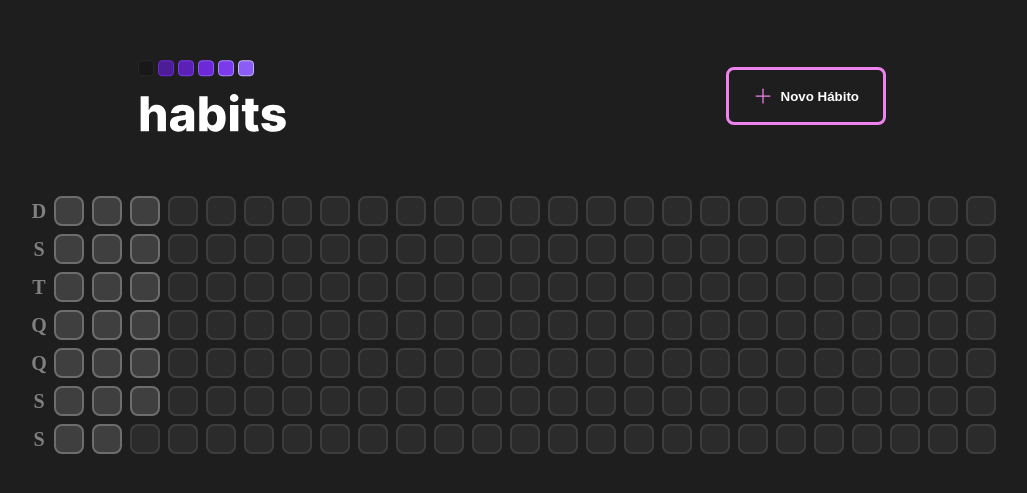
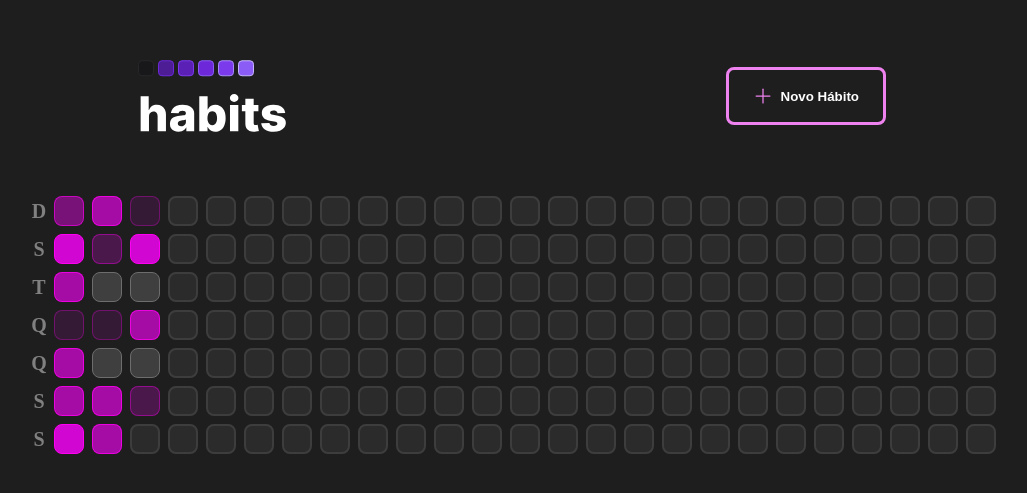
Before and after one commit to beliciobcardoso/nlw-habits, a React app in the folder web/: page / in a window 1280 px wide. Shown: the part 143-636 px from the top of the page, without its empty margins (128-1155 px from the left). Built offline with nearby package versions, Linux system fonts and the light colour scheme; the HTML template or start-up script is replaced by a standard one.

Commit message:
customized the progress in the Habit square

```diff
--- a/web/package.json
+++ b/web/package.json
@@ -11,6 +11,7 @@
   "dependencies": {
     "@radix-ui/react-dialog": "^1.0.2",
     "@radix-ui/react-popover": "^1.0.3",
+    "clsx": "^1.2.1",
     "dayjs": "^1.11.7",
     "phosphor-react": "^1.4.1",
     "react": "^18.2.0",
--- a/web/src/components/HabitDay.tsx
+++ b/web/src/components/HabitDay.tsx
@@ -1,16 +1,39 @@
 import * as Popover from '@radix-ui/react-popover';
 import { ProgressBar } from './ProgressBar';
+import clsx from 'clsx';
 
-export function HabitDay() {
+interface HabitDayProps {
+  amount: number;
+  comoleted: number;
+}
+
+export function HabitDay(props: HabitDayProps) {
+  const DaysSquares00 = 'DaysSquares00';
+  const DaysSquares20 = 'DaysSquares20';
+  const DaysSquares40 = 'DaysSquares40';
+  const DaysSquares60 = 'DaysSquares60';
+  const DaysSquares80 = 'DaysSquares80';
+  const completedPercentage = Math.round(
+    (props.comoleted / props.amount) * 100
+  );
+
   return (
     <Popover.Root>
-      <Popover.Trigger className='DaysSquares' />
+      <Popover.Trigger
+        className={clsx('DaysSquares', {
+          DaysSquares00: completedPercentage > 0 && completedPercentage < 20,
+          DaysSquares20: completedPercentage >= 20 && completedPercentage < 40,
+          DaysSquares40: completedPercentage >= 40 && completedPercentage < 60,
+          DaysSquares60: completedPercentage >= 60 && completedPercentage < 80,
+          DaysSquares80: completedPercentage >= 80,
+        })}
+      />
       <Popover.Portal>
         <Popover.Content className='PopoverContent'>
           <span>Terça-Feira</span>
           <span>22/01/2023</span>
 
-          <ProgressBar progress={50} />
+          <ProgressBar progress={completedPercentage} />
 
           <Popover.Arrow height={10} width={24} className={'PopoverArrow'} />
         </Popover.Content>
--- a/web/src/components/SummaryTable.tsx
+++ b/web/src/components/SummaryTable.tsx
@@ -22,7 +22,13 @@ export function SummaryTable() {
       </div>
       <div className='DaysTable'>
         {summaryDates.map((date) => {
-          return <HabitDay key={date.toString()} />;
+          return (
+            <HabitDay
+              key={date.toString()}
+              amount={6}
+              comoleted={Math.round(Math.random() * 5)}
+            />
+          );
         })}
 
         {amountOfDaysToFill > 0 &&
--- a/web/src/styles/global.css
+++ b/web/src/styles/global.css
@@ -84,15 +84,6 @@ body {
   align-items: center;
   justify-content: center;
   font-weight: 900;
-}
-
-.DaysSquares {
-  width: 30px;
-  height: 30px;
-  border: solid 2px #6d6d6d;
-  background-color: #3f3f3f;
-  border-radius: 8px;
-  cursor: pointer;
 }
 
 .DaysSquaresPlacehold {
@@ -231,4 +222,38 @@ body {
   background-color: violet;
 }
 
+.DaysSquares {
+  width: 30px;
+  height: 30px;
+  border: solid 1px #6d6d6d;
+  background-color: #3f3f3f;
+  border-radius: 8px;
+  cursor: pointer;
+}
+
+.DaysSquares00 {
+  background-color: rgba(255, 0, 255, 0.1);
+  border: solid 1px rgba(255, 0, 242, 0.3);
+}
+
+.DaysSquares20 {
+  background-color: rgba(255, 0, 255, 0.2);
+  border: solid 1px rgba(255, 0, 242, 0.4);
+}
+
+.DaysSquares40 {
+  background-color: rgba(255, 0, 255, 0.4);
+  border: solid 1px rgba(255, 0, 242, 0.6);
+}
+
+.DaysSquares60 {
+  background-color: rgba(255, 0, 255, 0.6);
+  border: solid 1px rgba(255, 0, 242, 0.8);
+}
+
+.DaysSquares80 {
+  background-color: rgba(255, 0, 255, 0.8);
+  border: solid 1px rgb(255, 0, 242, 1);
+}
+
 /*mt-6 == 24px 1 == 4px */
```
Also changed, not shown: 1 other file (tests, documents, lock files or other folders).
